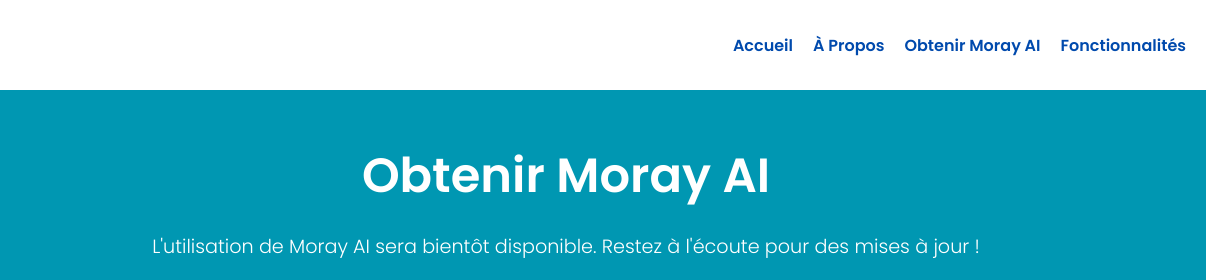
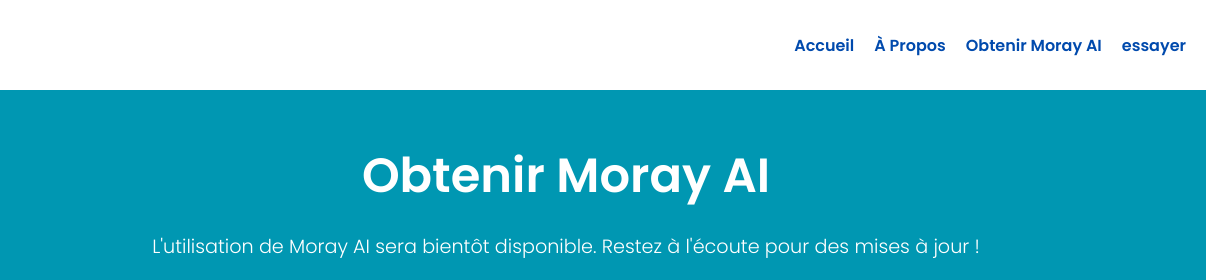
Before and after one commit to Rayane440/moray.com, a plain HTML site: page obtenir.html in a window 1280 px wide. Shown: the top 280 px of the page, 74-1280 px from the left. Drawn offline with Linux system fonts and the light colour scheme.

Commit message:
Update obtenir.html

```diff
--- a/obtenir.html
+++ b/obtenir.html
@@ -158,7 +158,7 @@
                 <li><a href="index.html">Accueil</a></li>
                 <li><a href="about.html">À Propos</a></li>
                 <li><a href="obtenir.html">Obtenir Moray AI</a></li>
-                <li><a href="functions.html">Fonctionnalités</a></li>
+                <li><a href="test.html">essayer</a></li>
             </ul>
         </nav>
     </header>
```
